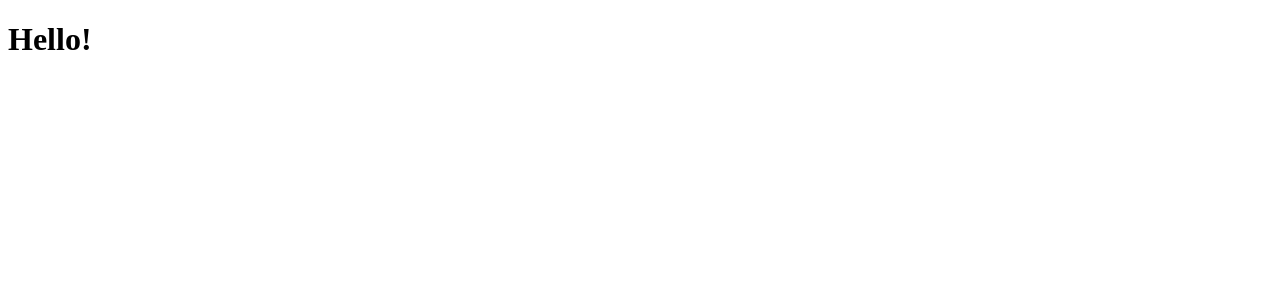
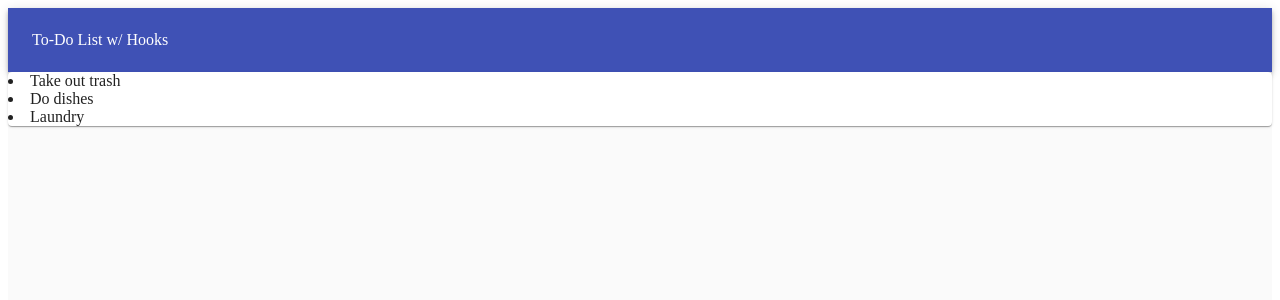
Before and after one commit to ksentak/react-to-do-list, a React (Create React App) app: page / in a window 1280 px wide. Shown: the top 300 px of the page. Built offline with nearby package versions, Linux system fonts and the light colour scheme.

Commit message:
add list and app components

```diff
--- a/src/App.js
+++ b/src/App.js
@@ -1,9 +1,10 @@
 import React from 'react';
+import TodoApp from './TodoApp';
 
 function App() {
   return (
     <div className='App'>
-      <h1>Hello!</h1>
+      <TodoApp />
     </div>
   );
 }
--- /dev/null
+++ b/src/TodoApp.js
@@ -0,0 +1,35 @@
+import React, { useState } from 'react';
+import TodoList from './TodoList';
+
+import AppBar from '@material-ui/core/AppBar';
+import Grid from '@material-ui/core/Grid';
+import Paper from '@material-ui/core/Paper';
+import Toolbar from '@material-ui/core/Toolbar';
+import Typography from '@material-ui/core/Typography';
+
+function TodoApp() {
+  const initialTodos = [
+    { id: 1, task: 'Take out trash', completed: false },
+    { id: 2, task: 'Do dishes', completed: true },
+    { id: 3, task: 'Laundry', completed: false },
+  ];
+  const [todos, setTodos] = useState(initialTodos);
+  return (
+    <Paper
+      style={{
+        padding: 0,
+        margin: 0,
+        height: '100vh',
+        backgroundColor: '#fafafa',
+      }}
+      elevation={0}
+    >
+      <AppBar color='primary' position='static' style={{ height: '64px' }}>
+        <Toolbar color='inherit'>To-Do List w/ Hooks</Toolbar>
+      </AppBar>
+      <TodoList todos={todos} />
+    </Paper>
+  );
+}
+
+export default TodoApp;
--- /dev/null
+++ b/src/TodoList.js
@@ -0,0 +1,15 @@
+import React from 'react';
+
+import Paper from '@material-ui/core/Paper';
+
+function TodoList(props) {
+  return (
+    <Paper>
+      {props.todos.map((todo) => (
+        <li>{todo.task}</li>
+      ))}
+    </Paper>
+  );
+}
+
+export default TodoList;
```
